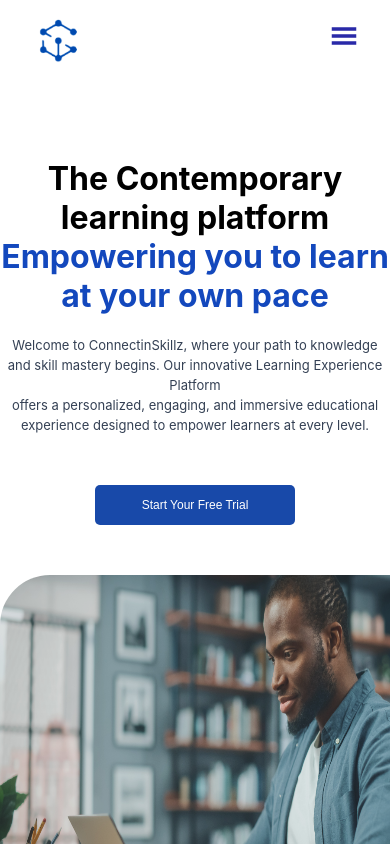
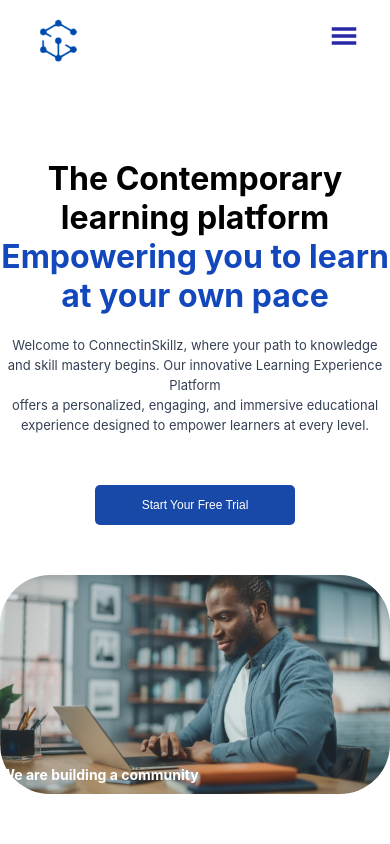
Before and after one commit to samsGH233/react-project, a React (Vite) app: page / in a window 390 px wide. Built offline with nearby package versions, Linux system fonts and the light colour scheme.

Commit message:
Add files via upload

```diff
--- a/style sheets/homePage.css
+++ b/style sheets/homePage.css
@@ -282,8 +282,8 @@ body {
     }
 
     .background-image {
-        width: 500px;
-        height: 402px;
+        width: 100%;
+        height: auto;
     }
 
     .course-section-title {
@@ -320,7 +320,8 @@ body {
     }
 
     .image-text {
-        left: 50%;
+        left: 40%;
+        top: 53%;
     }
 
 
@@ -348,14 +349,14 @@ body {
     }
 
     .overlay-message {
-        height: 206px;
-        width: 380px;
+        height: 70%;
+        width: 90%;
     }
 
     .overlay-message-header {
         font-size: 26px;
         line-height: 30px;
-        margin-top: 20px;
+        top: 100%;
     }
 
     .overlay-message-paragraph {
```
